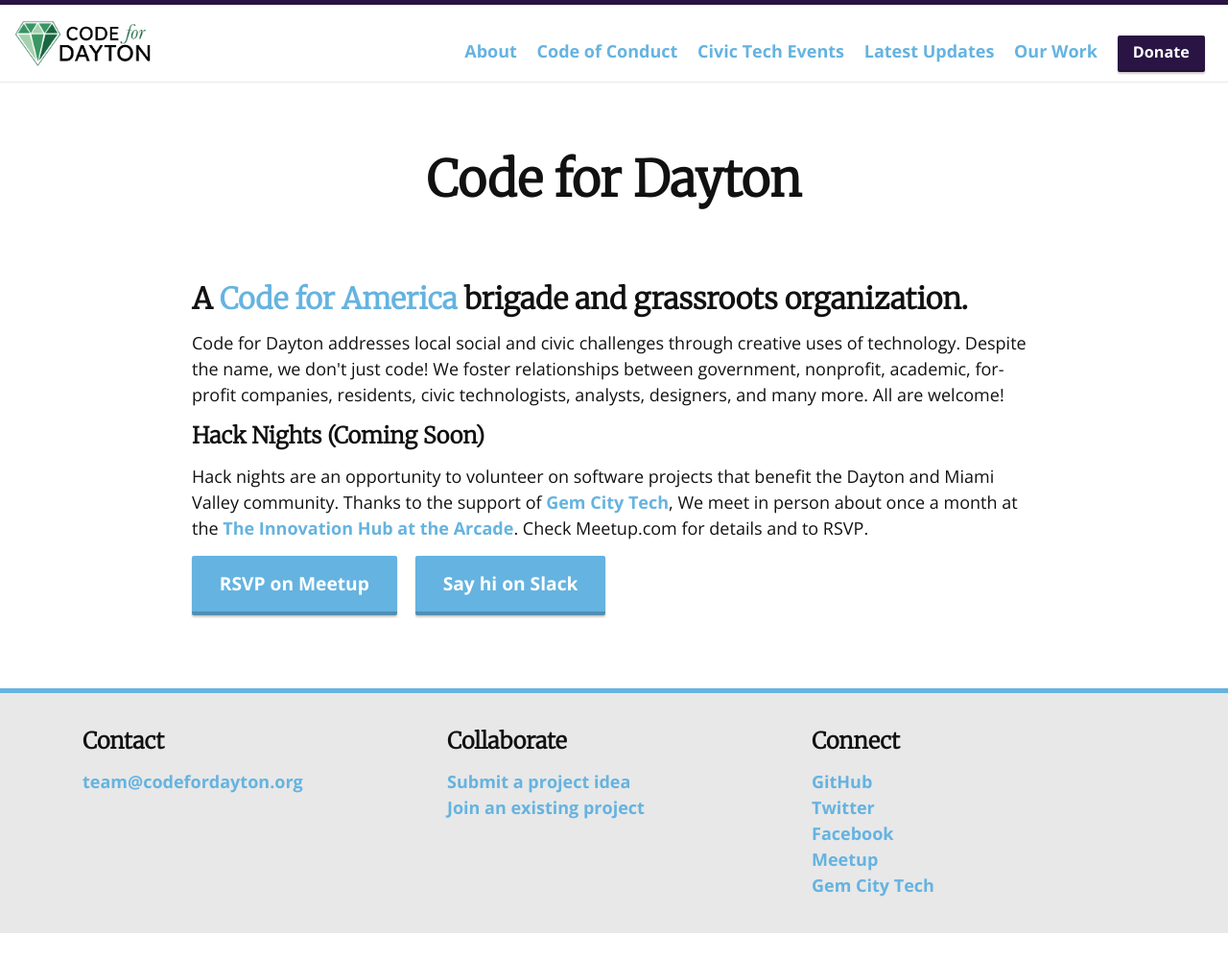
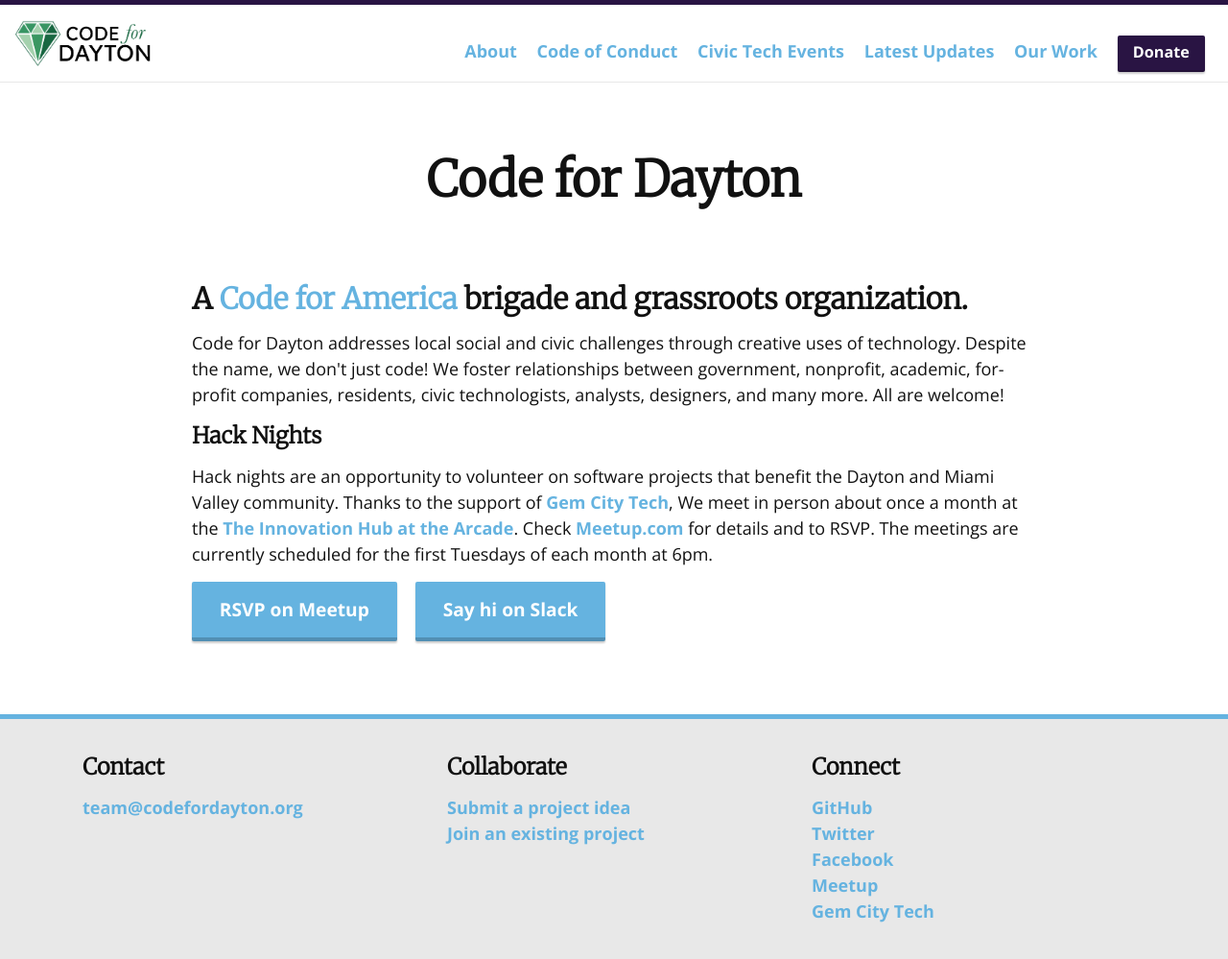
Before and after one commit to codefordayton/codefordayton.org, a Jekyll site: the page built from index.html, in a window 1280 px wide. Shown: the whole page at 96% size. Built offline with Jekyll 4.4.1, drawn with Linux system fonts in a browser that asks for light colours; nearby versions of some CDN libraries; before the commit the page ends 972 px from its top, so only the background shows below that.

Commit message:
Adding a day/time for the meetups, and a new post

```diff
--- a/index.html
+++ b/index.html
@@ -22,12 +22,12 @@
 
   <div>
     <h3>
-     Hack Nights (Coming Soon)
+     Hack Nights
     </h3>
     <p>
       Hack nights are an opportunity to volunteer on software projects that
       benefit the Dayton and Miami Valley community. Thanks to the support of <a href="https://www.gemcity.tech/">Gem City Tech</a>, We meet in person about
-      once a month at the <a href="https://www.google.com/maps/place/31+S+Main+St,+Dayton,+OH+45402/@39.758539,-84.192227,17z/data=!3m1!4b1!4m5!3m4!1s0x88408153e7e708e5:0x14440aead56abdc0!8m2!3d39.758539!4d-84.192227">The Innovation Hub at the Arcade</a>. Check Meetup.com for details and to RSVP.
+      once a month at the <a href="https://www.google.com/maps/place/31+S+Main+St,+Dayton,+OH+45402/@39.758539,-84.192227,17z/data=!3m1!4b1!4m5!3m4!1s0x88408153e7e708e5:0x14440aead56abdc0!8m2!3d39.758539!4d-84.192227">The Innovation Hub at the Arcade</a>. Check <a href="https://www.meetup.com/code-for-dayton/">Meetup.com</a> for details and to RSVP. The meetings are currently scheduled for the first Tuesdays of each month at 6pm.
     </p>
   </div>
 
```
Also changed, not shown: _posts/2022-08-22-new-monthly-event.md (added, +12 -0 lines).
